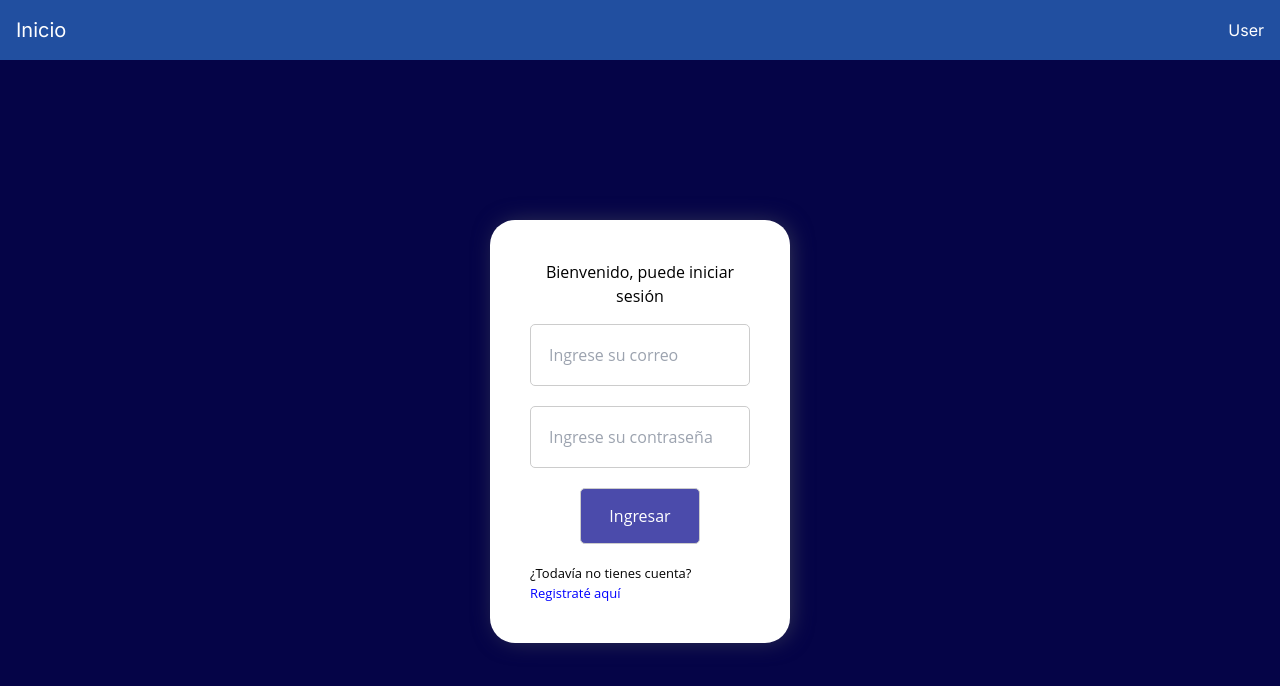
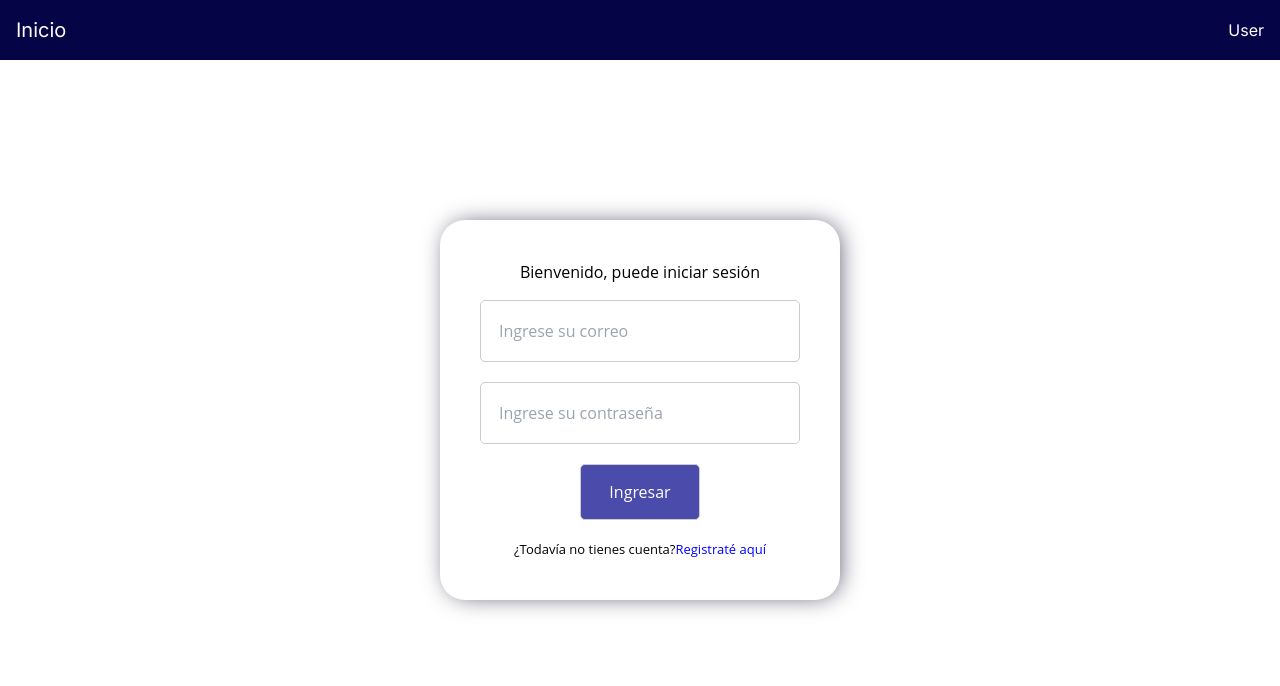
Before and after one commit to Okairi/quo-prueba-tecnica, a Next.js app: page /login in a window 1280 px wide. Shown: the top 686 px of the page. Built offline with nearby package versions, Linux system fonts and the light colour scheme.

Commit message:
add new styles

```diff
--- a/src/app/Transactions/page.jsx
+++ b/src/app/Transactions/page.jsx
@@ -11,6 +11,7 @@ function TransactionsPage() {
   const [data, setdata] = useState([]);
 
   useEffect(() => {
+    ("se crea otra vez");
     const fetchData = async () => {
       const transactionListRespuesta = await transactionList(id);
       setdata(transactionListRespuesta.data.results);
@@ -18,6 +19,7 @@ function TransactionsPage() {
 
     fetchData();
   }, []);
+
   console.log(data);
   return (
     <section>
--- a/src/app/Transactions/transactions.css
+++ b/src/app/Transactions/transactions.css
@@ -1,6 +1,6 @@
 .tabla {
     display: grid;
-    background-color: rgb(237, 217, 217);
+
     box-shadow: 0px 10px 15px -3px rgba(238, 224, 224, 0.1);
     width: 97%;
     margin: 0 auto;
--- a/src/app/components/NavBar.jsx
+++ b/src/app/components/NavBar.jsx
@@ -4,7 +4,7 @@ import Link from "next/link";
 
 export const NavBar = () => {
   return (
-    <nav className="bg-[#214fa0] w-full h-[60px] mb-10 flex justify-between px-4 items-center">
+    <nav className="bg-[#050447] w-full h-[60px] mb-10 flex justify-between px-4 items-center">
       <Link href={"/"} className="text-white text-[20px]">
         Inicio
       </Link>
--- a/src/app/globals.css
+++ b/src/app/globals.css
@@ -7,10 +7,10 @@
     margin: 0 auto;
     width: 700px;
     height: 132px;
-    padding: 10px;
+    padding: 15px;
     box-shadow: 0px 10px 15px -3px rgba(0, 0, 0, 0.1);
     margin-bottom: 12px;
-    background-color: #214788;
+    background-color: #33319b;
     transition: background-color 0.4s;
 
     &:hover {
--- a/src/app/layout.js
+++ b/src/app/layout.js
@@ -11,7 +11,7 @@ export const metadata = {
 
 export default function RootLayout({ children }) {
   return (
-    <html lang="en" className="bg-[#050447]">
+    <html lang="en" className="bg-[while]">
       <body className={inter.className}>
         <NavBar></NavBar>
 
--- a/src/app/login/login.css
+++ b/src/app/login/login.css
@@ -1,6 +1,6 @@
 .container-form {
     margin: 20vh auto;
-    width: 300px;
+    width: 400px;
     font-family: "Open Sans", sans-serif;
     background-color: #fff;
     padding: 40px;
--- a/src/app/page.js
+++ b/src/app/page.js
@@ -17,11 +17,15 @@ function HomePage() {
   const router = useRouter();
 
   const redirectDetailsCreateLink = async (name, display_name) => {
-    console.log("name", name);
     const objLink = {
       institution: name,
       username: "bnk100",
       password: "full",
+      external_id: "security-testing",
+      access_mode: "single",
+      credentials_storage: "5d",
+      stale_in: "30d",
+      fetch_resources: ["ACCOUNTS", "OWNERS", "TRANSACTIONS"],
     };
 
     const create = await createLink(objLink);
@@ -57,7 +61,7 @@ function HomePage() {
                 redirectDetailsCreateLink(val.name, val.display_name);
               }}
             >
-              <span> {val.display_name}</span>
+              <span className="text-[20px]"> {val.display_name}</span>
               <Image
                 className="logo"
                 src={val.logo || ""}
--- a/src/app/register/register.css
+++ b/src/app/register/register.css
@@ -1,6 +1,6 @@
 .container-form {
     margin: 20vh auto;
-    width: 300px;
+    width: 400;
     font-family: "Open Sans", sans-serif;
     background-color: #fff;
     padding: 40px;
```
